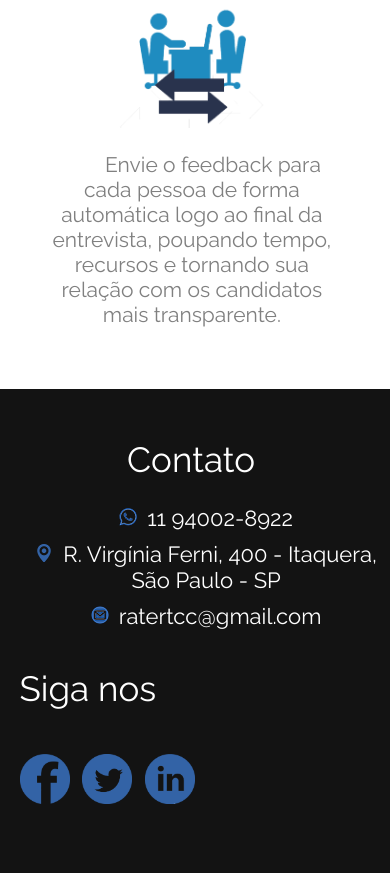
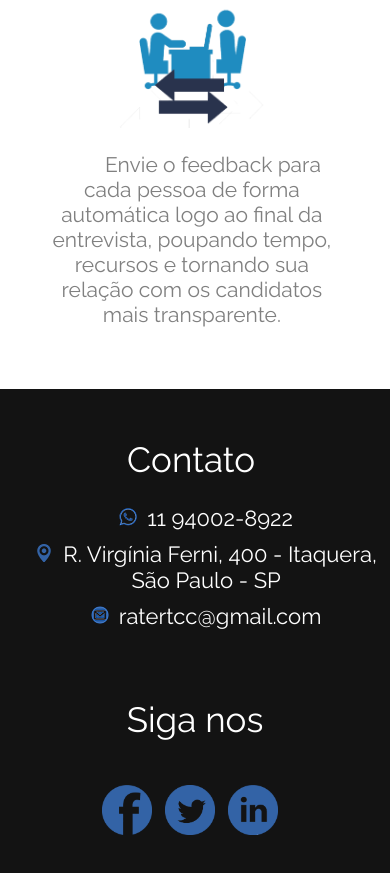
Before and after one commit to allandev7/SiteRater, a plain HTML site: page rater/PaginaInicial/index.html in a window 390 px wide. Shown: the part 2671-3544 px from the top of the page. Drawn offline with Linux system fonts and the light colour scheme.

Commit message:
arrumado a responsividade do rodape

```diff
--- a/rater/rodape/rodape.css
+++ b/rater/rodape/rodape.css
@@ -88,9 +88,11 @@ html{
 	width: 98%;
 	margin-left: 0;
 	text-align: center;
-	padding-bottom: 10%;
+	padding-bottom: 70px;
 }
 .faleConoscoBox{
+
+	text-align: center;
 	width: 90%;
 	margin: 0 auto;
 	float: none;
@@ -99,5 +101,6 @@ html{
 	height: 600px;
 }
 .rowRedesSociais{
+	text-align: center;
 	margin-left: 0;
 }
```
